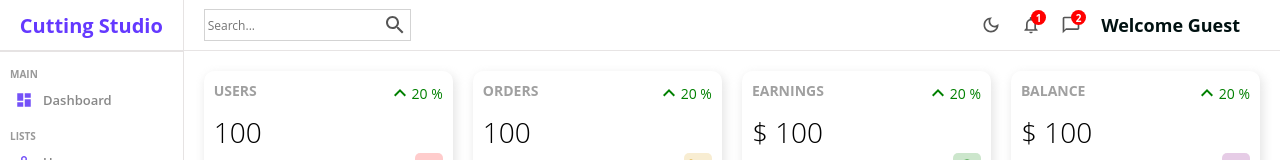
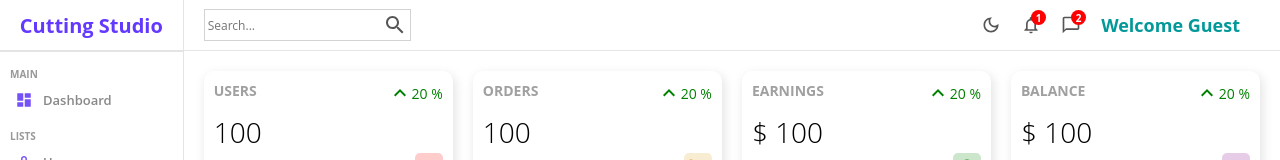
Before and after one commit to KoshikaDul1999/Cutting-Studio---Salon-Management-System, a React (Create React App) app in the folder frontend/: page / in a window 1280 px wide. Shown: the top 160 px of the page. Built offline with nearby package versions, Linux system fonts and the light colour scheme.

Commit message:
Update navbar.scss

```diff
--- a/frontend/src/components/navbar/navbar.scss
+++ b/frontend/src/components/navbar/navbar.scss
@@ -60,7 +60,7 @@
           .user-details {
             .username {
               font-weight: bold;
-              color: rgb(0, 17, 17); // Change the color for the username here
+              color: rgb(3, 153, 153);
               font-size: large;
             }
           }
```
